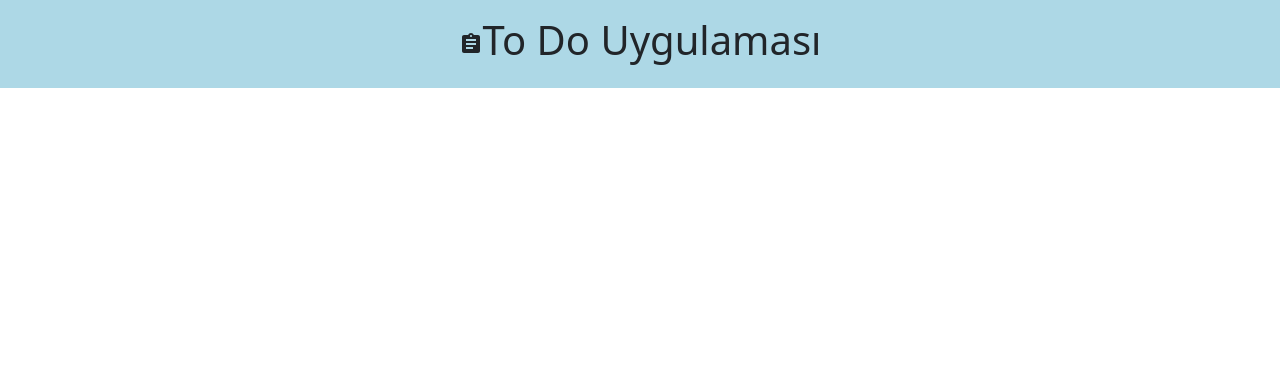
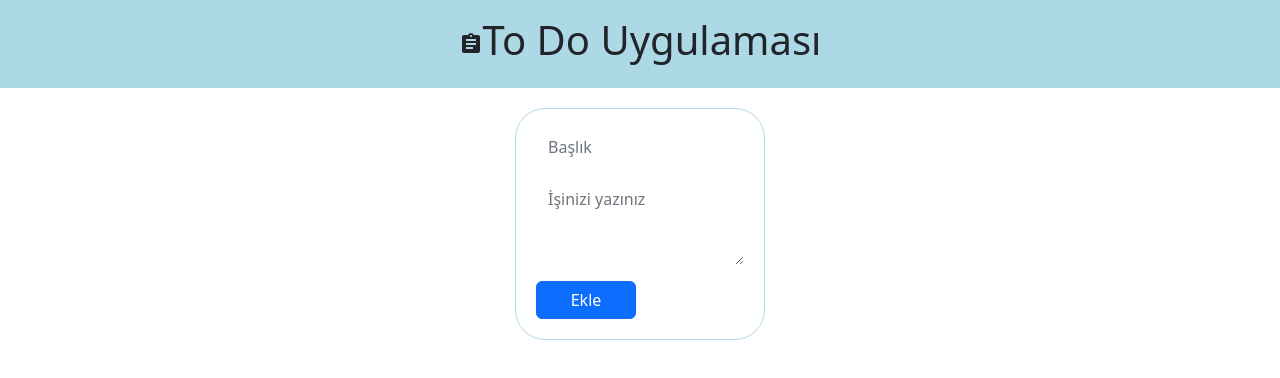
Before and after one commit to VepaHocanazarov/React-Egtimi-Section--14--Hookes-ve-Bootstrap-Kullanarak-Task-Y-netimi-Projesi, a React (Create React App) app: page / in a window 1280 px wide. Shown: the top 378 px of the page. Built offline with nearby package versions, Linux system fonts and the light colour scheme.

Commit message:
145. CreateTask Componenti tasarımı yapıldı

```diff
--- a/src/App.css
+++ b/src/App.css
@@ -15,3 +15,25 @@
     padding: 16px 32px;
 
 }
+
+.todoDivArea{
+    display: flex;
+    justify-content:center;
+}
+
+.todoDiv{
+    padding: 20px;
+    width: 250px;
+    border: 1px solid lightblue;
+    border-radius: 30px;
+    margin-top: 20px;
+
+}
+
+.todoText{
+    border: none;
+}
+
+.todoButton{
+    width: 100px;
+}
--- a/src/App.js
+++ b/src/App.js
@@ -1,10 +1,12 @@
 import './App.css';
+import CreateTask from './CreateTask';
 import Header from './Header';
 
 function App() {
   return (
     <div className="App">
       <Header/>
+      <CreateTask/>
     </div>
   );
 }
--- a/src/CreateTask.jsx
+++ b/src/CreateTask.jsx
@@ -0,0 +1,23 @@
+import React from 'react'
+
+export default function CreateTask() {
+  return (
+    <div className='todoDivArea'>
+        <form className='todoDiv' >
+          <input type="text"
+          className='form-control todoText mb-3'
+          name='title'
+          placeholder='Başlık'/>
+
+          <textarea
+          name="content"
+          className='form-control todoText mb-3'
+           rows={3}
+           placeholder='İşinizi yazınız'
+           ></textarea>
+
+           <button className='btn btn-primary  todoButton'>Ekle</button>
+        </form>
+    </div>
+  )
+}
```
